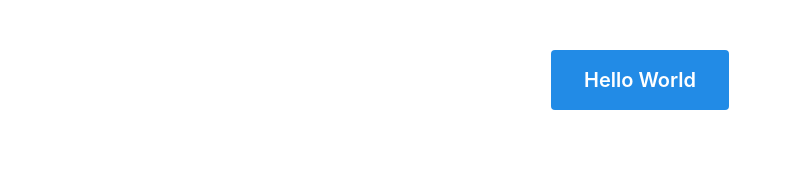
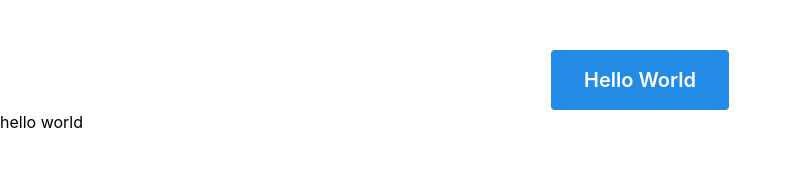
Before and after one commit to henrylin03/stoic-quotes, a Next.js app: page / in a window 1280 px wide. Shown: the top 185 px of the page, without its empty margins (0-791 px from the left). Built offline with nearby package versions, Linux system fonts and the light colour scheme.

Commit message:
add quotebox placeholder component

```diff
--- /dev/null
+++ b/components/QuoteBox.jsx
@@ -0,0 +1,3 @@
+export default function QuoteBox() {
+  return <>hello world</>;
+}
--- a/pages/index.jsx
+++ b/pages/index.jsx
@@ -1,9 +1,13 @@
 import { Button, Group } from "@mantine/core";
+import QuoteBox from "../components/QuoteBox";
 
 export default function IndexPage() {
   return (
-    <Group mt={50} justify="center">
-      <Button size="xl">Hello World</Button>
-    </Group>
+    <>
+      <Group mt={50} justify="center">
+        <Button size="xl">Hello World</Button>
+      </Group>
+      <QuoteBox />
+    </>
   );
 }
```
